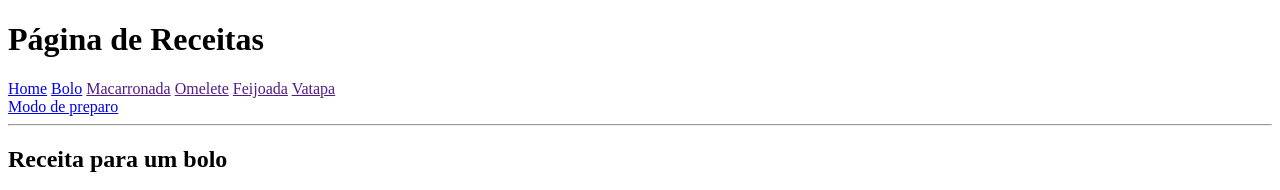
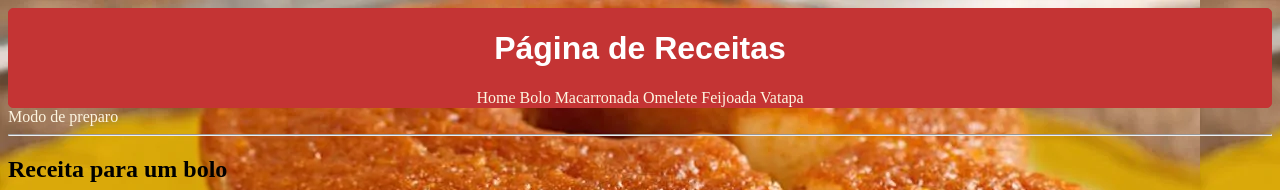
Before and after one commit to Saaas21/Primeiras-aulas-Gera-o-Tech, a plain HTML site: page Aula 4/bolo.html in a window 1280 px wide. Shown: the top 190 px of the page. Drawn offline with Linux system fonts and the light colour scheme.

Commit message:
aplicação css

```diff
--- a/Aula 4/bolo.html
+++ b/Aula 4/bolo.html
@@ -4,10 +4,18 @@
     <meta charset="UTF-8" />
     <meta name="viewport" content="width=device-width, initial-scale=1.0" />
     <title>Bolo Simples</title>
+    <link rel="stylesheet" href="estilos.css">
+
+<style>
+
+</style>
   </head>
+
   <body>
     <header>
-      <h1>Página de Receitas</h1>
+      <h1 style="color: rgb(255, 255, 255); font-family: sans-serif;">
+        Página de Receitas
+      </h1>
       <nav>
         <a href="index.html">Home</a>
         <a href="bolo.html">Bolo</a>
@@ -22,7 +30,7 @@
     <main>
       <h2>Receita para um bolo</h2>
 
-      <article>
+      <article id="Receita para bolo" class="artigo">
         <h3>Bolo Simples Caseiro</h3>
         <img
           src="https://folhago.com.br/blogs/receitas-faceis/wp-content/uploads/2020/12/bolo-caseiro5-1024x683.jpg"
--- /dev/null
+++ b/Aula 4/estilos.css
@@ -0,0 +1,19 @@
+header{
+  background-color: rgb(196, 52, 52)  ;
+  text-align: center;
+  border: solid rgb(196, 52, 52) 1px;
+  border-radius: 5px;
+}
+a {
+  text-decoration: none;
+  color: #fdf6e1;
+}
+/*seletor de artigo*/
+.artigos{
+  font-family: Arial, Helvetica, sans-serif;
+}
+
+body{
+  background-color: rgb(255, 243, 243);
+  background-image: url("img/bolo bonito.jpg");
+}
```
Also changed, not shown: Aula 4/img/bolo bonito.jpg (added), Aula 4/img/bolo.jpg (added).
